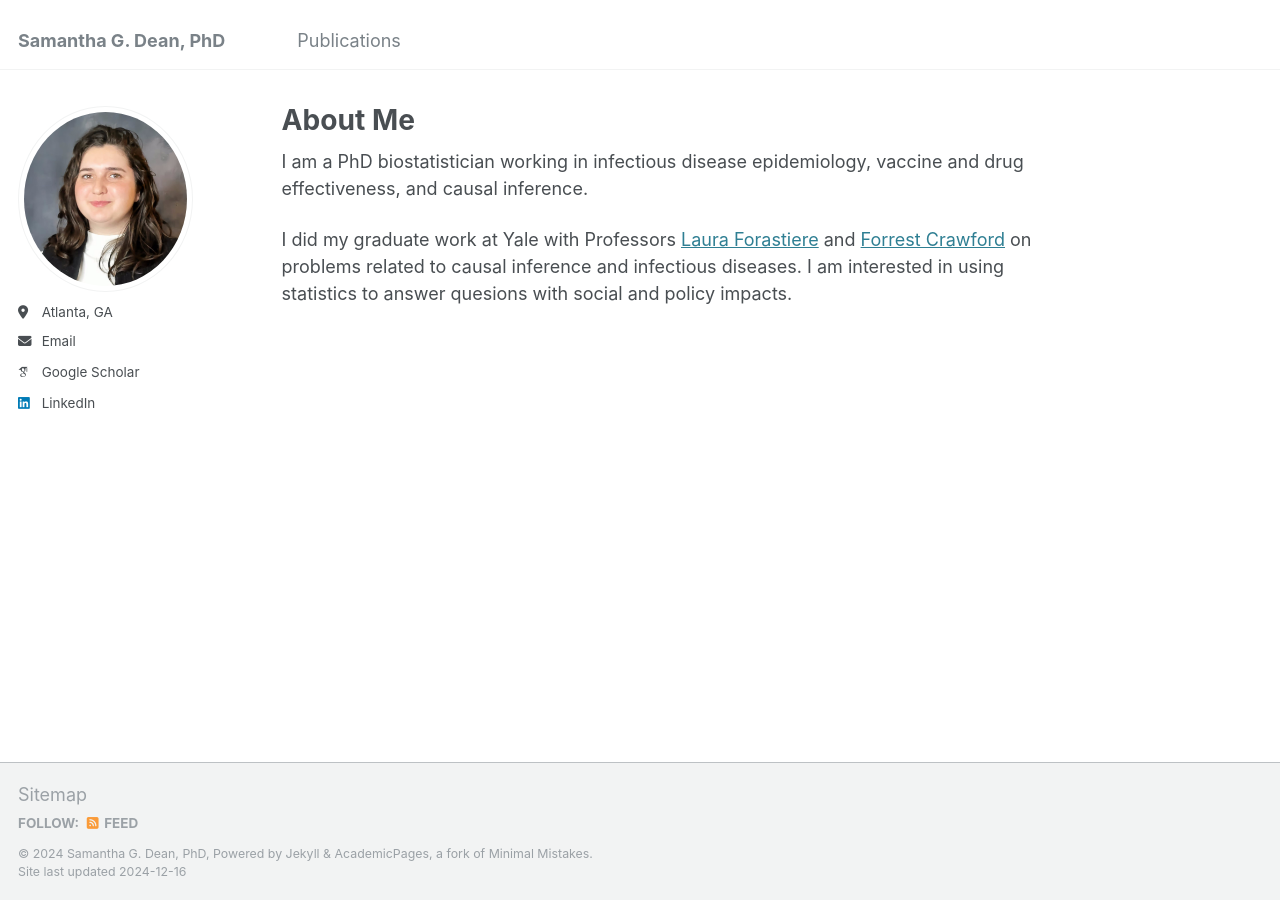
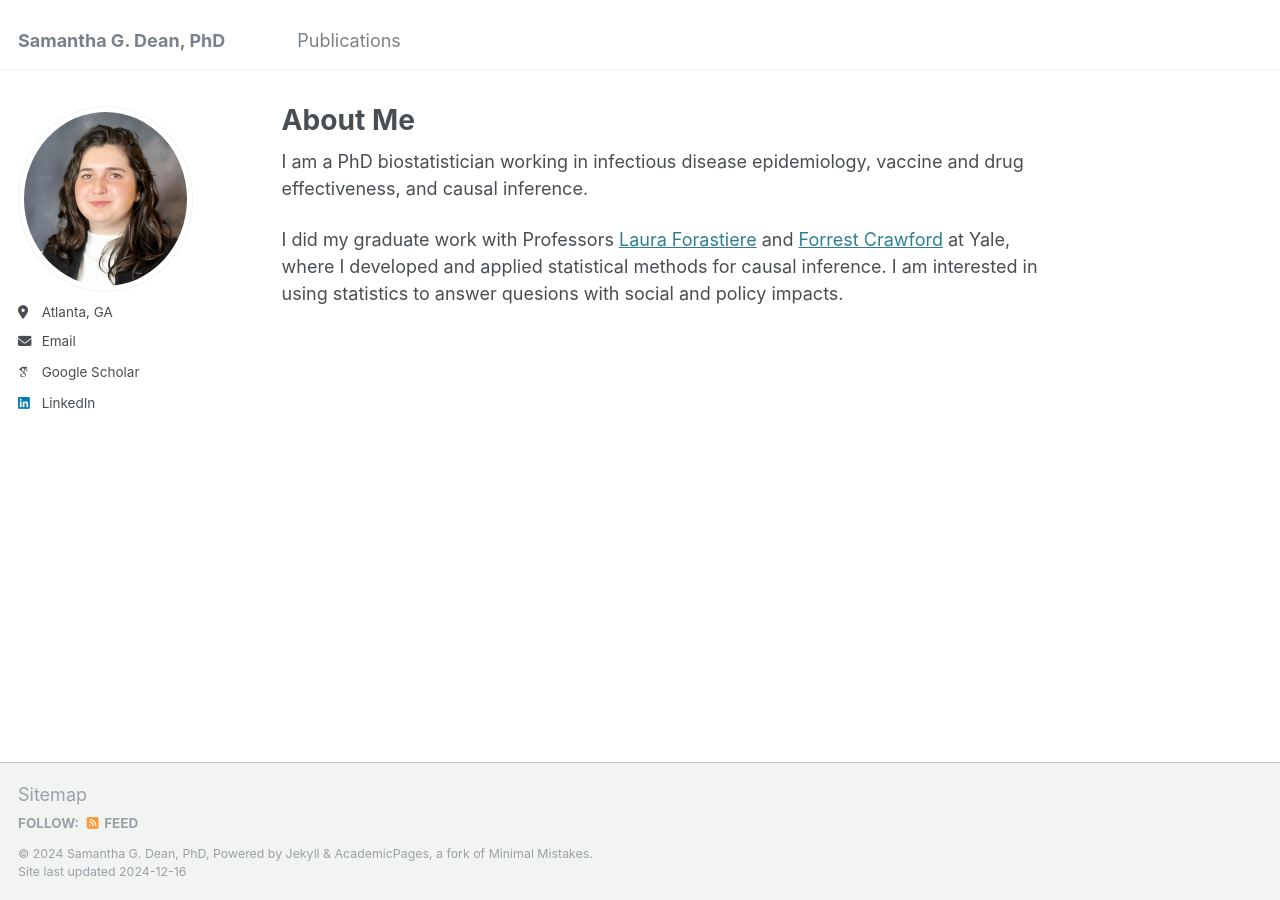
Before and after one commit to sammigd/sammigd.github.io, a Jekyll site: the page built from _pages/about.md, in a window 1280 px wide. Built offline with Jekyll 4.4.1, drawn with Linux system fonts in a browser that asks for light colours; some web fonts are replaced.

Commit message:
editing about me

```diff
--- a/_pages/about.md
+++ b/_pages/about.md
@@ -9,4 +9,4 @@ redirect_from:
 
 I am a PhD biostatistician working in infectious disease epidemiology, vaccine and drug effectiveness, and causal inference.
 
-I did my graduate work at Yale with Professors [Laura Forastiere](https://ysph.yale.edu/profile/laura_forastiere/) and [Forrest Crawford](http://www.crawfordlab.io/) on problems related to causal inference and infectious diseases. I am interested in using statistics to answer quesions with social and policy impacts.
+I did my graduate work with Professors [Laura Forastiere](https://ysph.yale.edu/profile/laura_forastiere/) and [Forrest Crawford](http://www.crawfordlab.io/) at Yale, where I developed and applied statistical methods for causal inference. I am interested in using statistics to answer quesions with social and policy impacts.
```
